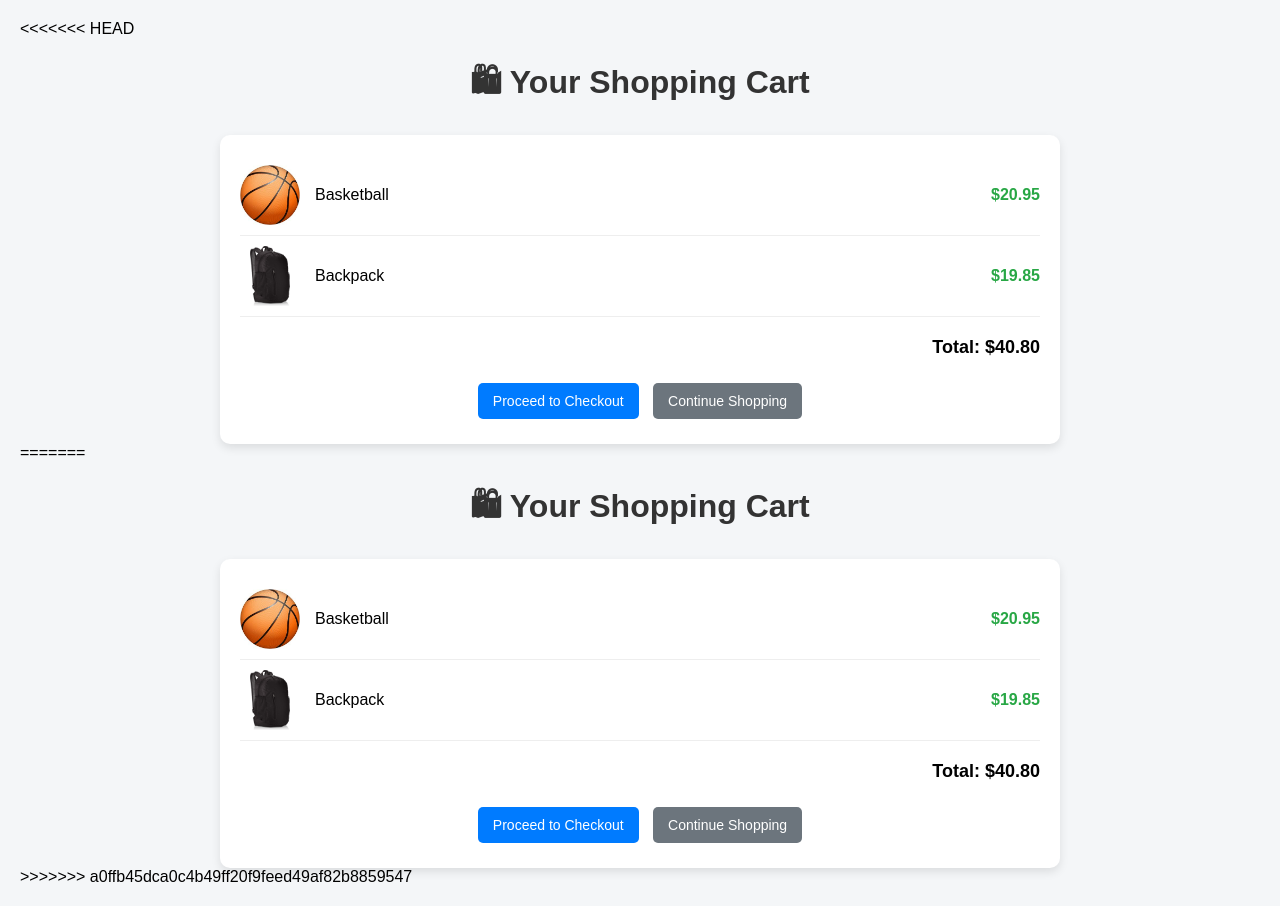
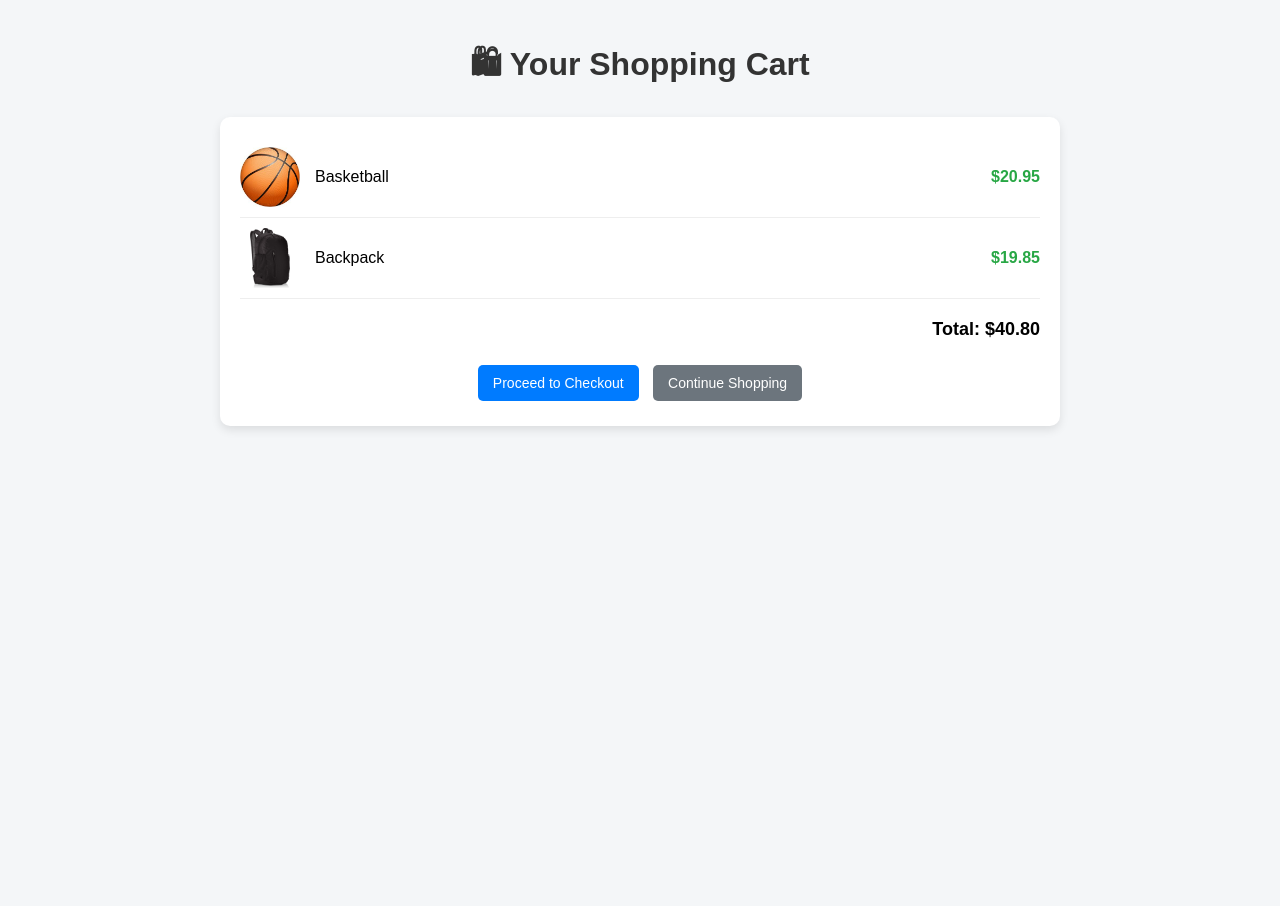
Before and after one commit to alavalapatikishore/Aug-html-css-js-projects, a plain HTML site: page wesite practise/cart.html in a window 1280 px wide. After the commit the page ends 800 px from the top, so only its background shows below. Drawn offline with Linux system fonts and the light colour scheme.

Commit message:
file name changes

```diff
--- a/wesite practise/cart.html
+++ b/wesite practise/cart.html
@@ -1,4 +1,3 @@
-<<<<<<< HEAD
 <!DOCTYPE html>
 <html lang="en">
 <head>
@@ -98,114 +97,8 @@
 
   <div class="buttons">
     <button class="btn btn-primary" onclick="window.location.href='https://dashboard.paytmpayments.com/login/'">Proceed to Checkout</button>
-    <button class="btn btn-secondary" onclick="window.location.href='flex.html'">Continue Shopping</button>
+    <button class="btn btn-secondary" onclick="window.location.href='Amazon.html'">Continue Shopping</button>
   </div>
 </div>
 </body>
 </html>
-=======
-<!DOCTYPE html>
-<html lang="en">
-<head>
-  <meta charset="UTF-8">
-  <meta name="viewport" content="width=device-width, initial-scale=1.0">
-  <title>Your Cart</title>
-  <style>
-    body {
-      font-family: Arial, sans-serif;
-      background: #f4f6f8;
-      margin: 0;
-      padding: 20px;
-    }
-    h1 {
-      text-align: center;
-      color: #333;
-    }
-    .cart {
-      max-width: 800px;
-      margin: auto;
-      background: white;
-      padding: 20px;
-      border-radius: 10px;
-      box-shadow: 0 4px 10px rgba(0,0,0,0.1);
-    }
-    .cart-item {
-      display: flex;
-      align-items: center;
-      justify-content: space-between;
-      padding: 10px 0;
-      border-bottom: 1px solid #eee;
-    }
-    .cart-item img {
-      width: 60px;
-      height: 60px;
-      object-fit: contain;
-    }
-    .item-info {
-      flex: 1;
-      padding-left: 15px;
-    }
-    .item-price {
-      font-weight: bold;
-      color: #28a745;
-    }
-    .total {
-      text-align: right;
-      font-size: 18px;
-      font-weight: bold;
-      margin-top: 20px;
-    }
-    .buttons {
-      text-align: center;
-      margin-top: 20px;
-    }
-    .btn {
-      padding: 10px 15px;
-      border: none;
-      border-radius: 5px;
-      color: white;
-      font-size: 14px;
-      cursor: pointer;
-      margin: 5px;
-    }
-    .btn-primary {
-      background: #007bff;
-    }
-    .btn-primary:hover {
-      background: #0056b3;
-    }
-    .btn-secondary {
-      background: #6c757d;
-    }
-    .btn-secondary:hover {
-      background: #565e64;
-    }
-  </style>
-</head>
-<body>
-
-<h1>🛍 Your Shopping Cart</h1>
-
-<div class="cart">
-  <div class="cart-item">
-    <img src="images/basketball.jpeg" alt="Basketball">
-    <div class="item-info">Basketball</div>
-    <div class="item-price">$20.95</div>
-  </div>
-
-  <div class="cart-item">
-    <img src="images/backpack.jpg" alt="Cricket Bat">
-    <div class="item-info">Backpack</div>
-    <div class="item-price">$19.85</div>
-  </div>
-
-  <div class="total">Total: $40.80</div>
-
-  <div class="buttons">
-    <button class="btn btn-primary" onclick="window.location.href='https://dashboard.paytmpayments.com/login/'">Proceed to Checkout</button>
-    <button class="btn btn-secondary" onclick="window.location.href='flex.html'">Continue Shopping</button>
-  </div>
-</div>
-</body>
-</html>
->>>>>>> a0ffb45dca0c4b49ff20f9feed49af82b8859547
```
Also changed, not shown: wesite practise/Amazon.html (renamed from wesite practise/flex.html, +1 -1 lines), wesite practise/amazon.css (renamed from wesite practise/flex.css).
